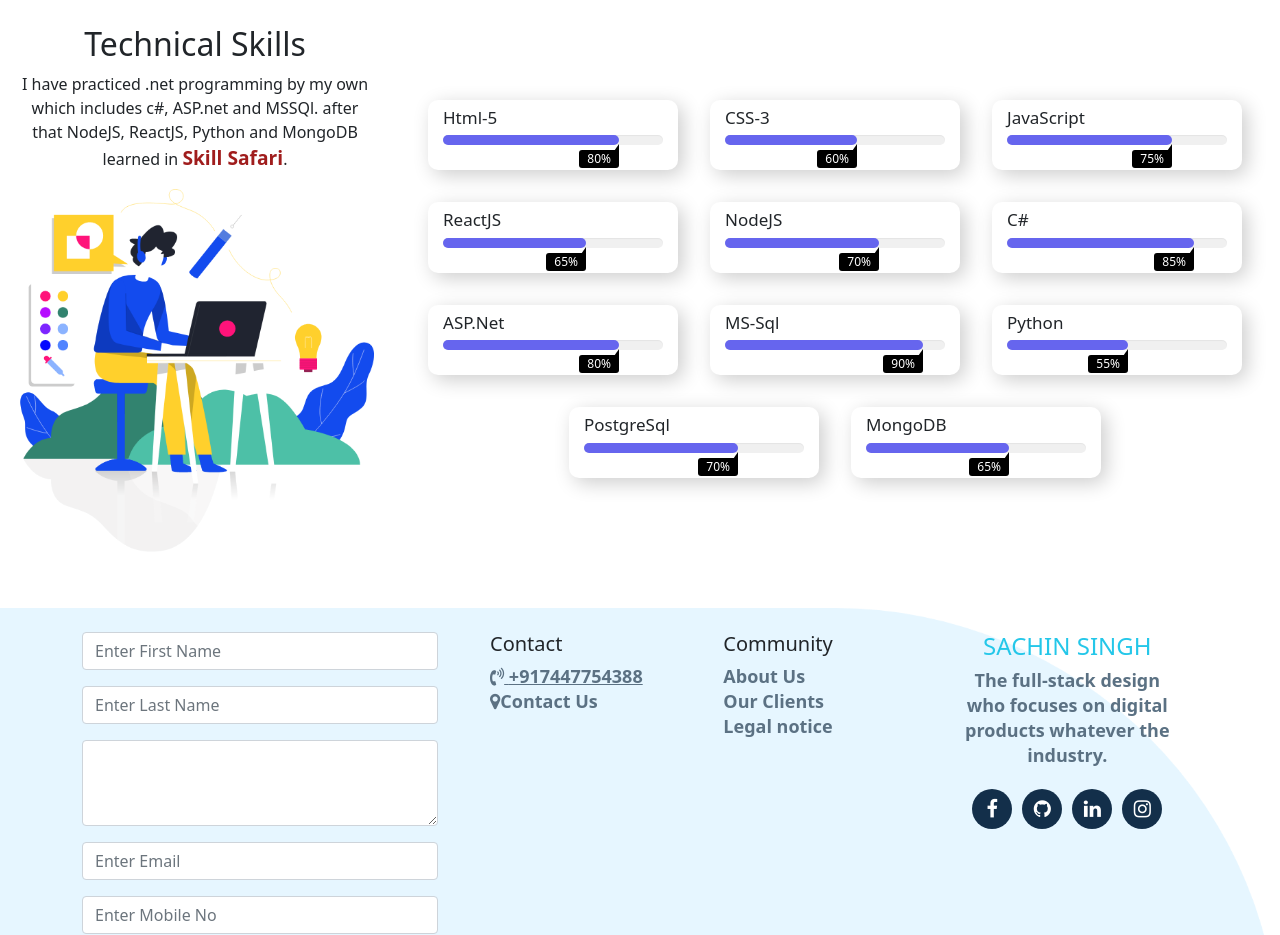
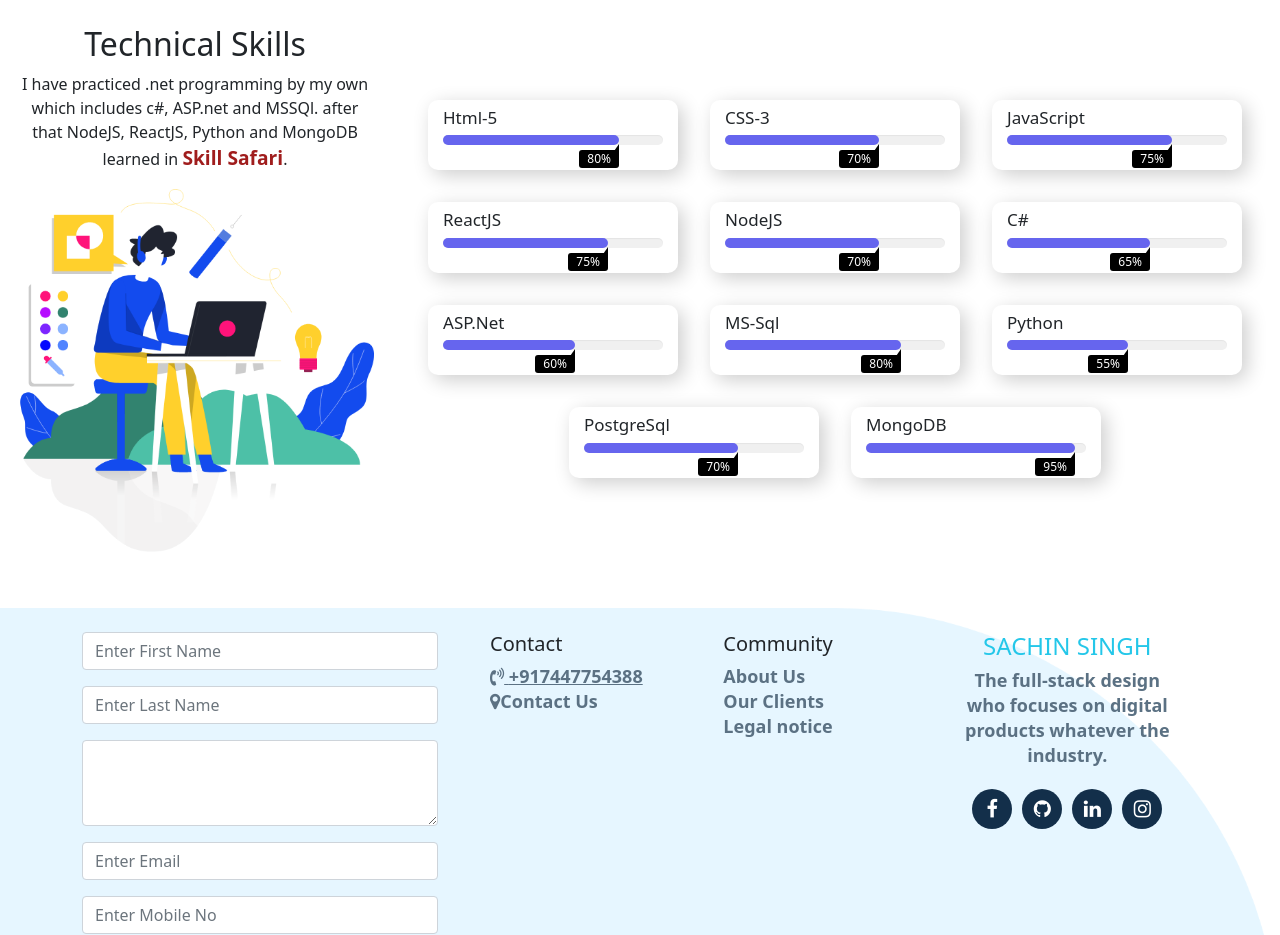
Before and after one commit to sachinsingh24/portfolio-reactjs, a React (Create React App) app: page / in a window 1280 px wide. Shown: the part 1900-2835 px from the top of the page. Built offline with nearby package versions, Linux system fonts and the light colour scheme; the HTML template or start-up script is replaced by a standard one.

Commit message:
updated skill score

```diff
--- a/package.json
+++ b/package.json
@@ -1,5 +1,6 @@
 {
   "name": "portfolio-reactjs",
+  "homepage": "http://thebrandads.com/",
   "version": "0.1.0",
   "private": true,
   "dependencies": {
--- a/src/Components/Skills/Skill_Data.js
+++ b/src/Components/Skills/Skill_Data.js
@@ -7,7 +7,7 @@ const Skill_Data = [
   },
   {
     program: 'CSS-3',
-    percent: '60%',
+    percent: '70%',
   },
   {
     program: 'JavaScript',
@@ -15,7 +15,7 @@ const Skill_Data = [
   },
   {
     program: 'ReactJS',
-    percent: '65%',
+    percent: '75%',
   },
   {
     program: 'NodeJS',
@@ -23,15 +23,15 @@ const Skill_Data = [
   },
   {
     program: 'C#',
-    percent: '85%',
+    percent: '65%',
   },
   {
     program: 'ASP.Net',
-    percent: '80%',
+    percent: '60%',
   },
   {
     program: 'MS-Sql',
-    percent: '90%',
+    percent: '80%',
   },
   {
     program: 'Python',
@@ -43,7 +43,7 @@ const Skill_Data = [
   },
   {
     program: 'MongoDB',
-    percent: '65%',
+    percent: '95%',
   },
 ];
 export default Skill_Data;
```
Also changed, not shown: 1 other file (tests, documents, lock files or other folders).
